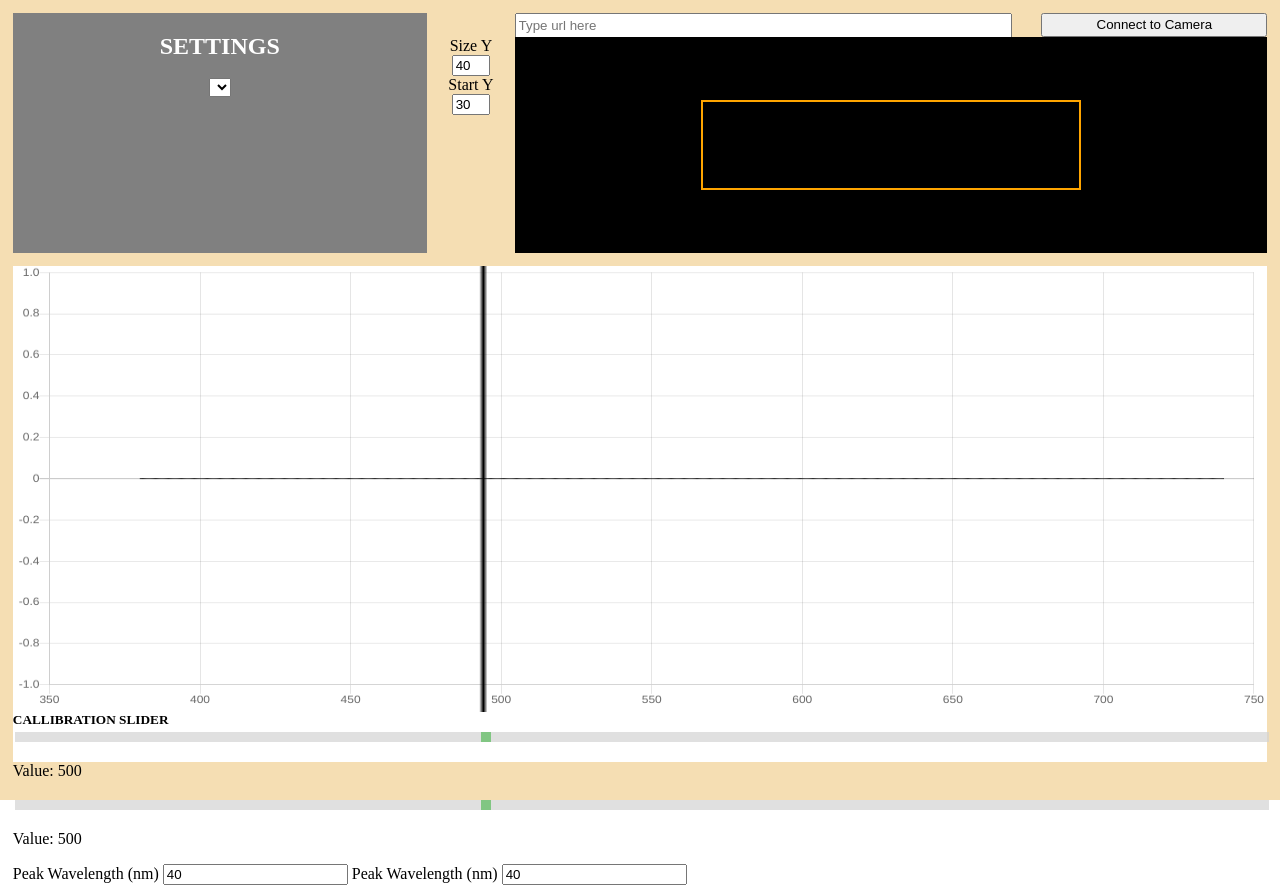
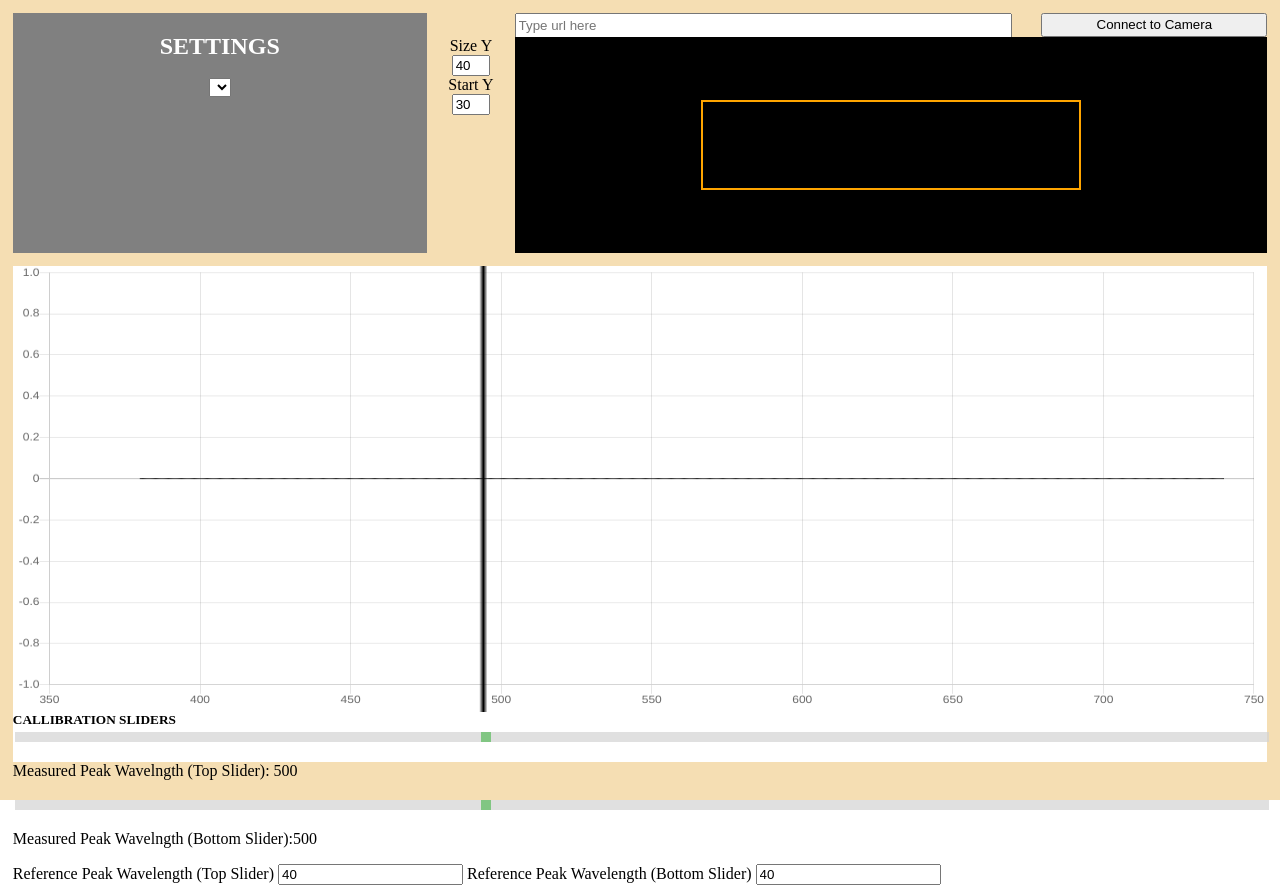
Before and after one commit to Tyronitar/Speccc-App, an Electron app: page index.html in a window 1280 px wide. Drawn offline with nearby package versions, Linux system fonts and the light colour scheme.

Commit message:
unnecessarily changed some text

```diff
--- a/index.html
+++ b/index.html
@@ -43,18 +43,19 @@
                     <canvas id = "spectrum_canvas"></canvas>
                     <canvas id = "spec_line_canvas"></canvas>
                     <div class="slidecontainer">
-                      <h5 style="height: 0%;margin-top: 0%;margin-bottom: 0%;">CALLIBRATION SLIDER</h5>
+                      <h5 style="height: 0%;margin-top: 0%;margin-bottom: 0%;">CALLIBRATION SLIDERS</h5>
                       <input type="range" min="350" max="750" value="500" class="slider" id="myRange">
-                      <p>Value: <span id="demo"></span></p>
-                      <h5 style="height: 0%;margin-top: 0%;margin-bottom: 0%;"></h5>
+                      <p>Measured Peak Wavelngth (Top Slider): <span id="demo"></span></p>
+                      <h4 style="height: 0%;margin-top: 0%;margin-bottom: 0%;"></h4>
                       <input type="range" min="350" max="750" value="500" class="slider2" id="myRange2">
-                      <p>Value: <span id="demo2"></span></p>
+                      <p>Measured Peak Wavelngth (Bottom Slider):<span id="demo2"></span></p>
                       <span>
-                          <label id = "lambda1_label"> Peak Wavelength (nm)</label>
+                          <label id = "lambda1_label"> Reference Peak Wavelength (Top Slider)</label>
                           <input id = "lambda1" type="number" value="40">
                       </span>
+                      <br?
                       <span>
-                          <label id = "lambda2_label">Peak Wavelength (nm)</label>
+                          <label id = "lambda2_label">Reference Peak Wavelength (Bottom Slider)</label>
                           <input id = "lambda2" type="number" value="40">
                       </span>
                     </div>
--- a/js/video.js
+++ b/js/video.js
@@ -245,9 +245,6 @@ function update_spectrum() {
         prop2 = parseInt(prop2.innerHTML);
         prop2 = (prop2-350)/400;
         //console.log(prop2)
-        /*
-        var slidervalue2 = parseInt(document.getElementById("output2.innerHTML"));
-        var prop2 = (slidervalue2-350)/400;*/
         spec_line_ctx.putImageData(spec_line_ctx.createImageData(spec_line_canvas.width, spec_line_canvas.height), 0, 0)
         spec_line_ctx.putImageData(get_graph_with_vertical_line(extract_pixels(spec_line_ctx),
           Math.floor(prop*spec_line_canvas.width), spec_line_canvas.width, spec_line_canvas.height),
```
